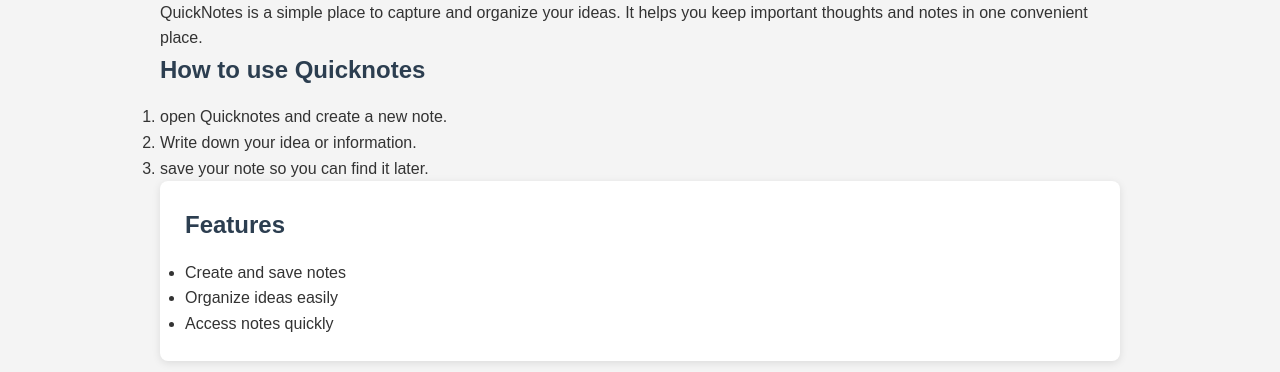
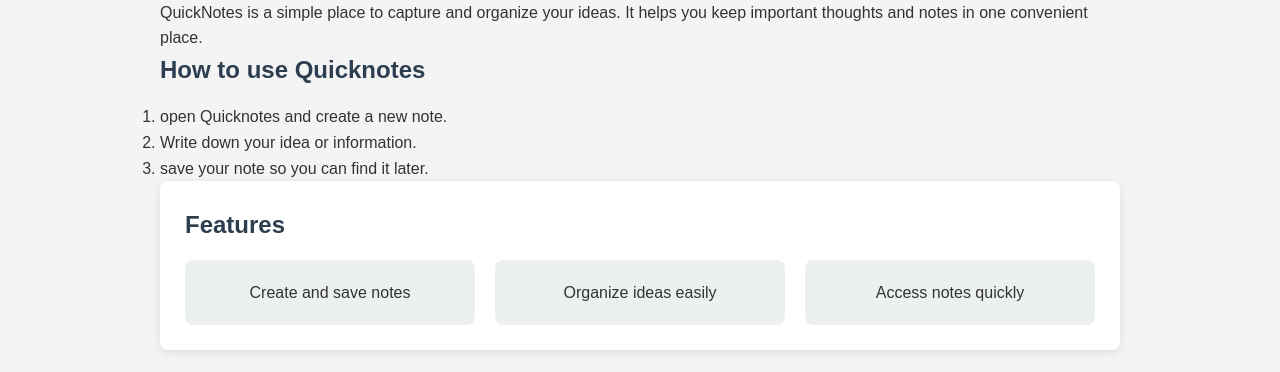
Before and after one commit to narah-2/web-foundations-days, a plain HTML site: page about.html in a window 1280 px wide. Shown: the part 306-678 px from the top of the page. Drawn offline with Linux system fonts and the light colour scheme.

Commit message:
day 2 assingment

```diff
--- a/about.html
+++ b/about.html
@@ -36,11 +36,11 @@
         </secton>
         <section>
         <h2>Features</h2>
-        <ul>
-            <li>Create and save notes</li>
-        <li>Organize ideas easily</li>
-        <li>Access notes quickly</li>
-     </ul>
+       <div class="features">
+    <div class="feature-card">Create and save notes</div>
+    <div class="feature-card">Organize ideas easily</div>
+    <div class="feature-card">Access notes quickly</div>
+</div>
      </section>
         <section>
     <h2>Keyboard Shortcuts</h2>
```
